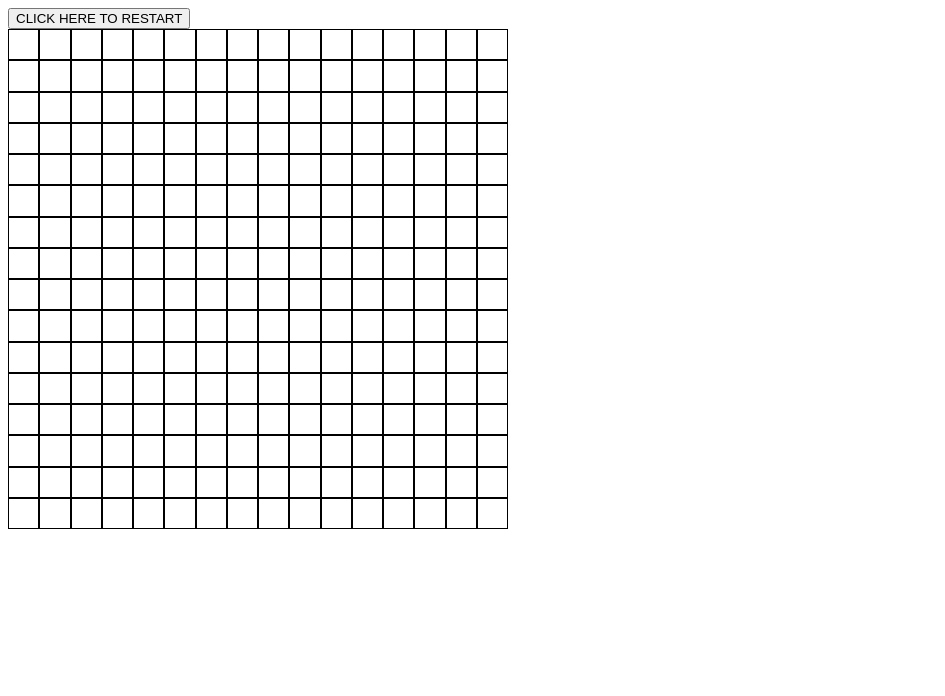
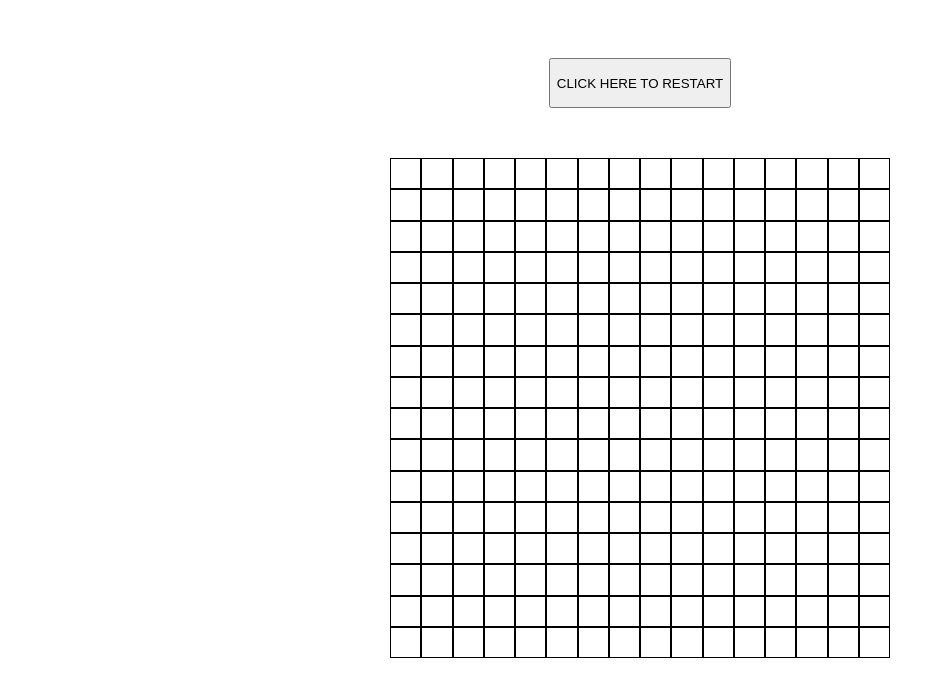
Before and after one commit to dentopiasa/Etch-a-Sketch, a plain HTML site: page index.html in a window 1280 px wide. Shown: the whole page, without its empty margins (0-945 px from the left). Drawn offline with Linux system fonts and the light colour scheme.

Commit message:
fixed minor css

```diff
--- a/style.css
+++ b/style.css
@@ -1,5 +1,11 @@
 * {
     box-sizing: border-box;
+}
+body{
+    display: flex;
+    flex-direction: column;
+    justify-content: center;
+    align-items: center;
 }
 .container {
     width: 500px;
@@ -10,6 +16,8 @@
     border: 1px solid black;
     aspect-ratio: 1;
 }
-
-.box {
+.btn {
+    height: 50px;
+    margin-top: 50px;
+    margin-bottom: 50px;
 }
```
